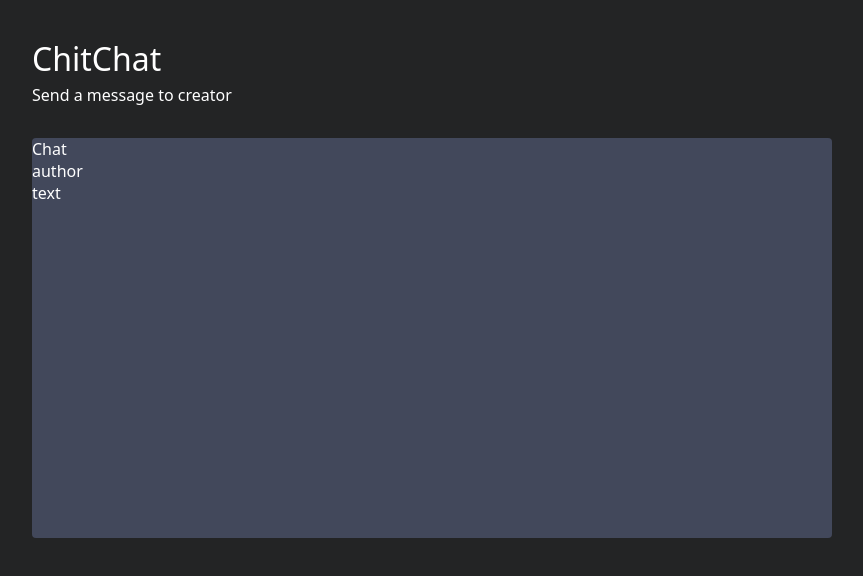
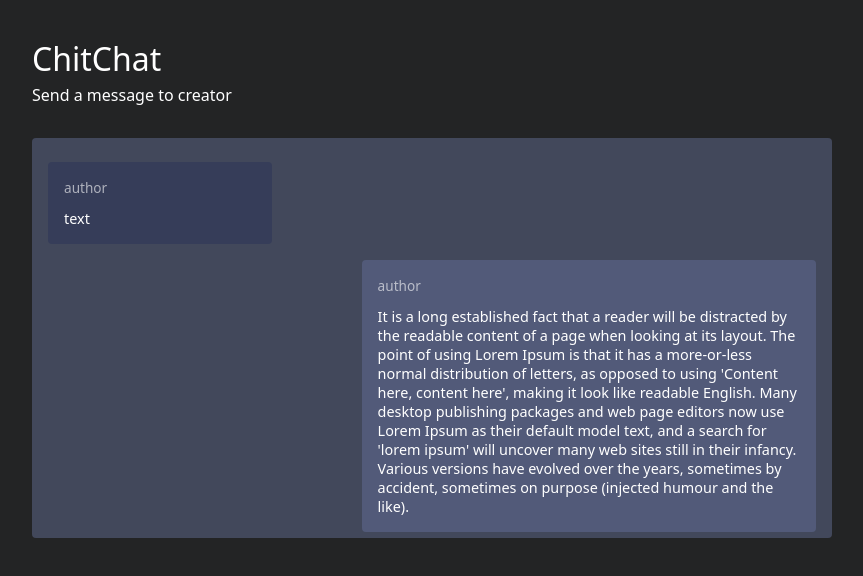
Before and after one commit to An1mus/chitchat, a React (Create React App) app in the folder client/: page / in a window 1280 px wide. Shown: the top 576 px of the page, without its empty margins (0-863 px from the left). Built offline with nearby package versions, Linux system fonts and the light colour scheme.

Commit message:
Chat window

```diff
--- a/client/src/Chat/Chat.module.scss
+++ b/client/src/Chat/Chat.module.scss
@@ -8,11 +8,32 @@
 	@include radius;
 }
 
+.chatBox {
+	display: flex;
+	flex-direction: column;
+	align-items: flex-start;
+	padding: 1rem;
+}
+
 .message {
+	background: $background-light;
+	padding: 1rem;
+	margin: 0.5rem 0;
+	min-width: 25%;
+	max-width: 55%;
+	@include radius;
+
+	&.byAuthor {
+		background: $background-lighter;
+		align-self: flex-end;
+	}
+
 	.author {
-
+		font-size: 0.85rem;
+		opacity: 0.6;
+		margin-bottom: 0.75rem;
 	}
 	.text {
-
+		font-size: 0.9rem;
 	}
 }
--- a/client/src/Chat/index.tsx
+++ b/client/src/Chat/index.tsx
@@ -2,8 +2,8 @@
 import styles from './Chat.module.scss';
 
 const Chat: React.FC = () => {
-    return <div className={styles.container}>
-        Chat
+    return <main className={styles.container}>
+        <section className={styles.chatBox}>
             <div className={styles.message}>
                 <div className={styles.author}>
                     author
@@ -12,7 +12,17 @@
                     text
                 </div>
             </div>
-    </div>;
+
+            <div className={`${styles.message} ${styles.byAuthor}`}>
+                <div className={styles.author}>
+                    author
+                </div>
+                <div className={styles.text}>
+                    It is a long established fact that a reader will be distracted by the readable content of a page when looking at its layout. The point of using Lorem Ipsum is that it has a more-or-less normal distribution of letters, as opposed to using 'Content here, content here', making it look like readable English. Many desktop publishing packages and web page editors now use Lorem Ipsum as their default model text, and a search for 'lorem ipsum' will uncover many web sites still in their infancy. Various versions have evolved over the years, sometimes by accident, sometimes on purpose (injected humour and the like).
+                </div>
+            </div>
+        </section>
+    </main>;
 }
 
 export default Chat;
--- a/client/src/styles/vars.scss
+++ b/client/src/styles/vars.scss
@@ -1,5 +1,7 @@
 $grey: #232425;
 $background: #42485b;
+$background-light: #363d59;
+$background-lighter: #525a79;
 $white: white;
 $font-family: system-ui, -apple-system, sans-serif;
 $message: rgb(191, 192, 193);
```
Lines whose indentation alone changed are shown as unchanged.
